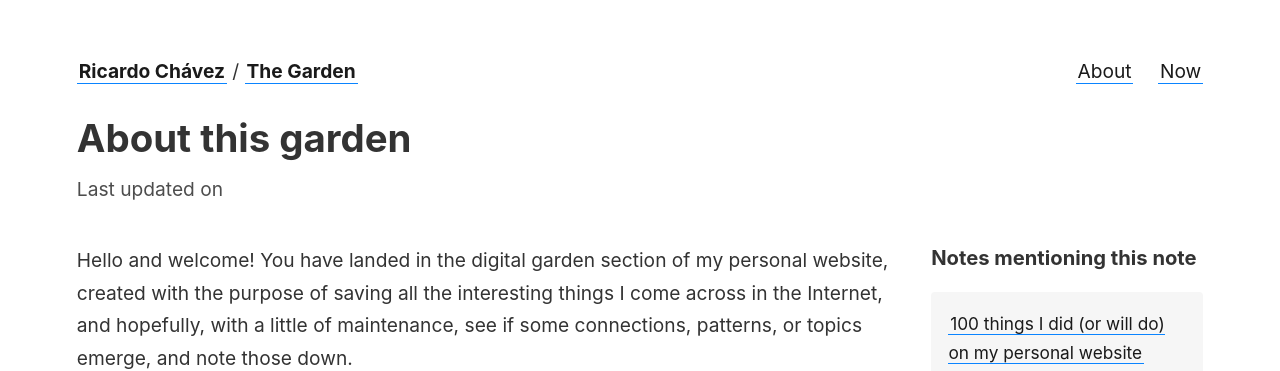
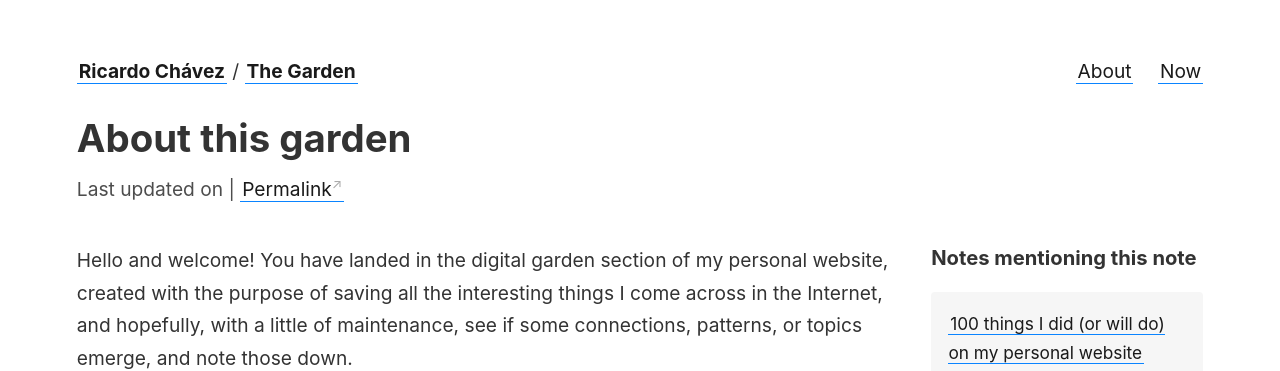
Before and after one commit to ricardochavezt/ricardochavezt.com, a Jekyll site: the page built from _notes/About this garden.md, in a window 1280 px wide. Shown: the top 371 px of the page. Built offline with Jekyll 4.4.1, drawn with Linux system fonts in a browser that asks for light colours.

Commit message:
Microformats: first implementation
For posts to show up nicely when doing Webmentions

```diff
--- a/_config.yml
+++ b/_config.yml
@@ -1,6 +1,9 @@
 title:               Ricardo Chávez
+author:              Ricardo Chávez
 include:             ['_pages']
 exclude:             ['_includes/notes_graph.json']
+
+url:                 https://www.ricardochavezt.com
 # You may need to change the base URL depending on your deploy configuration.
 baseurl:             ''
 
--- a/_layouts/note.html
+++ b/_layouts/note.html
@@ -2,17 +2,22 @@
 layout: garden
 ---
 
-<article>
+<article class="h-entry">
   <div>
-    <h1>{{ page.title }}</h1>
-    <time datetime="{{ page.last_modified_at_timestamp | date_to_xmlschema }}">{% if page.type != 'pages' %}
-      Last updated on {{ page.last_modified_at_timestamp | date: "%B %-d, %Y" }}
-      {% endif %}
-    </time>
+    <h1 class="p-name">{{ page.title }}</h1>
+    <div id="notes-metadata-container">
+      <time datetime="{{ page.last_modified_at_timestamp | date_to_xmlschema }}" class="dt-updated">{% if page.type != 'pages' %}
+        Last updated on {{ page.last_modified_at_timestamp | date: "%B %-d, %Y" }} |
+        {% endif %}
+      </time>
+      <a href="{{ site.baseurl }}{{ page.url }}" class="u-url">Permalink</a>
+      <a href="/" class="p-author h-card" rel="author">{{ site.author }}</a>
+    </div>
   </div>
 
   <div id="notes-entry-container">
-    <content>
+    <div class="p-summary">{{ page.excerpt }}</div>
+    <content class="e-content">
       {{ content }}
     </content>
 
--- a/_sass/_style.scss
+++ b/_sass/_style.scss
@@ -21,12 +21,6 @@
   @media (min-width: 820px) {
     font-size: 1.2rem;
   }
-}
-
-time {
-  display: block;
-  color: $color-subtext;
-  margin: 0.5em 0 1em;
 }
 
 footer {
@@ -294,6 +288,16 @@
   pointer-events: auto;
 }
 
+#notes-metadata-container {
+  display: block;
+  color: $color-subtext;
+  margin: 0.5em 0 1em;
+
+  .p-author {
+    display: none;
+  }
+}
+
 #notes-entry-container {
   display: grid;
   grid-gap: 2em;
@@ -304,6 +308,10 @@
   @media (min-width: 700px) {
     grid-template-columns: 3fr 1fr;
     grid-template-areas: "content side";
+  }
+
+  .p-summary {
+    display: none;
   }
 
   content a.internal-link {
```
